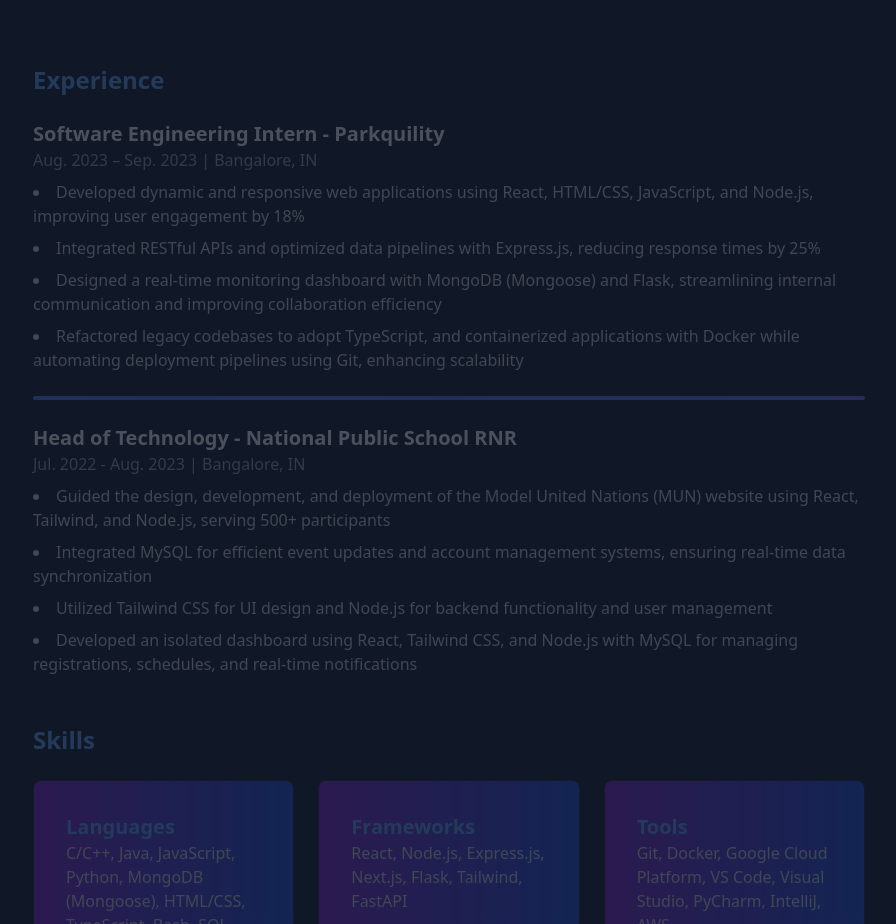
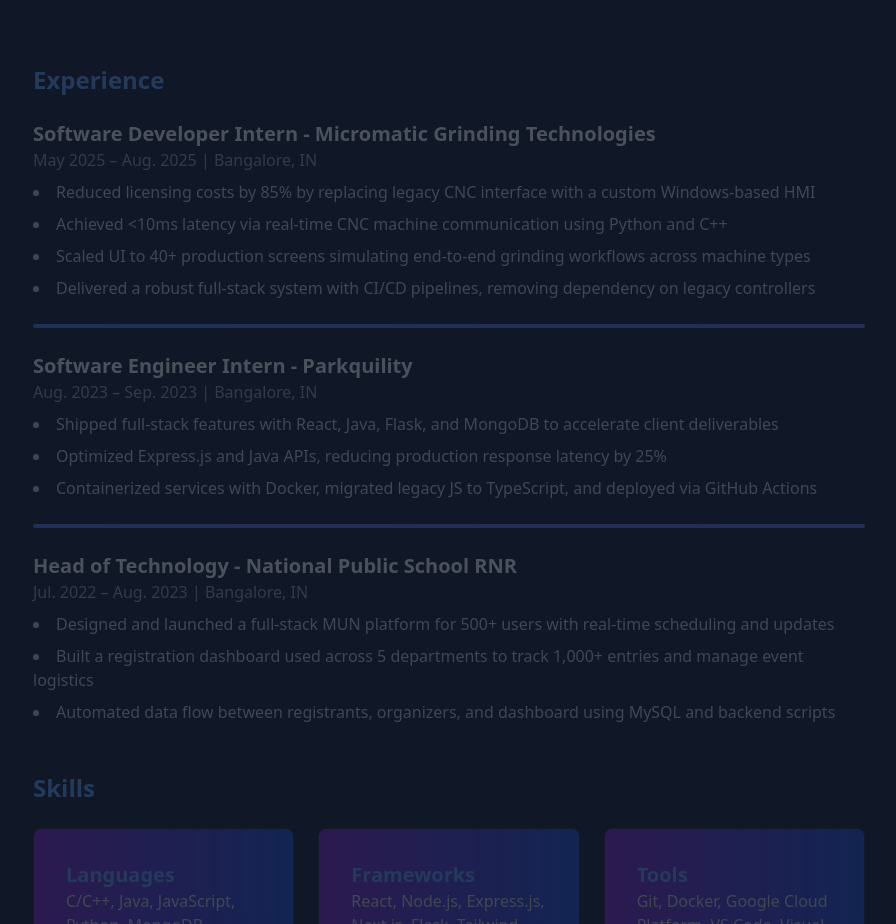
Before and after one commit to Yash-Aanand/yashaanand, a React (Vite) app: page / in a window 1280 px wide. Shown: the part 3000-3924 px from the top of the page, without its empty margins (191-1087 px from the left). Built offline with nearby package versions, Linux system fonts and the light colour scheme.

Commit message:
experience section

```diff
--- a/src/components/ResumeSection.tsx
+++ b/src/components/ResumeSection.tsx
@@ -29,7 +29,38 @@
             <div className="space-y-6">
               <div className="experience-item">
                 <h4 className="text-xl font-semibold text-white hover:text-blue-500 transition-colors cursor-pointer">
-                  Software Engineering Intern - Parkquility
+                  Software Developer Intern - Micromatic Grinding Technologies
+                </h4>
+                <p className="text-gray-400">
+                  May 2025 – Aug. 2025 | Bangalore, IN
+                </p>
+                <div className="text-gray-300 mt-2">
+                  <ul className="list-disc list-inside space-y-2">
+                    <li>
+                      Reduced licensing costs by 85% by replacing legacy CNC
+                      interface with a custom Windows-based HMI
+                    </li>
+                    <li>
+                      Achieved &lt;10ms latency via real-time CNC machine
+                      communication using Python and C++
+                    </li>
+                    <li>
+                      Scaled UI to 40+ production screens simulating end-to-end
+                      grinding workflows across machine types
+                    </li>
+                    <li>
+                      Delivered a robust full-stack system with CI/CD pipelines,
+                      removing dependency on legacy controllers
+                    </li>
+                  </ul>
+                </div>
+              </div>
+
+              <hr className="h-1 bg-gradient-to-r from-blue-500 to-purple-500 animate-gradient-rotation border-none rounded-full" />
+
+              <div className="experience-item">
+                <h4 className="text-xl font-semibold text-white hover:text-blue-500 transition-colors cursor-pointer">
+                  Software Engineer Intern - Parkquility
                 </h4>
                 <p className="text-gray-400">
                   Aug. 2023 – Sep. 2023 | Bangalore, IN
@@ -37,57 +68,43 @@
                 <div className="text-gray-300 mt-2">
                   <ul className="list-disc list-inside space-y-2">
                     <li>
-                      Developed dynamic and responsive web applications using
-                      React, HTML/CSS, JavaScript, and Node.js, improving user
-                      engagement by 18%
+                      Shipped full-stack features with React, Java, Flask, and
+                      MongoDB to accelerate client deliverables
                     </li>
                     <li>
-                      Integrated RESTful APIs and optimized data pipelines with
-                      Express.js, reducing response times by 25%
+                      Optimized Express.js and Java APIs, reducing production
+                      response latency by 25%
                     </li>
                     <li>
-                      Designed a real-time monitoring dashboard with MongoDB
-                      (Mongoose) and Flask, streamlining internal communication
-                      and improving collaboration efficiency
-                    </li>
-                    <li>
-                      Refactored legacy codebases to adopt TypeScript, and
-                      containerized applications with Docker while automating
-                      deployment pipelines using Git, enhancing scalability
+                      Containerized services with Docker, migrated legacy JS to
+                      TypeScript, and deployed via GitHub Actions
                     </li>
                   </ul>
                 </div>
               </div>
 
-              <hr className="h-1 bg-gradient-to-r from-blue-500 to-purple-500 animate-gradient-rotation border-none rounded-full"></hr>
+              <hr className="h-1 bg-gradient-to-r from-blue-500 to-purple-500 animate-gradient-rotation border-none rounded-full" />
 
               <div className="experience-item">
                 <h4 className="text-xl font-semibold text-white hover:text-blue-500 transition-colors cursor-pointer">
                   Head of Technology - National Public School RNR
                 </h4>
                 <p className="text-gray-400">
-                  Jul. 2022 - Aug. 2023 | Bangalore, IN
+                  Jul. 2022 – Aug. 2023 | Bangalore, IN
                 </p>
                 <div className="text-gray-300 mt-2">
                   <ul className="list-disc list-inside space-y-2">
                     <li>
-                      Guided the design, development, and deployment of the
-                      Model United Nations (MUN) website using React, Tailwind,
-                      and Node.js, serving 500+ participants
+                      Designed and launched a full-stack MUN platform for 500+
+                      users with real-time scheduling and updates
                     </li>
                     <li>
-                      Integrated MySQL for efficient event updates and account
-                      management systems, ensuring real-time data
-                      synchronization
+                      Built a registration dashboard used across 5 departments
+                      to track 1,000+ entries and manage event logistics
                     </li>
                     <li>
-                      Utilized Tailwind CSS for UI design and Node.js for
-                      backend functionality and user management
-                    </li>
-                    <li>
-                      Developed an isolated dashboard using React, Tailwind CSS,
-                      and Node.js with MySQL for managing registrations,
-                      schedules, and real-time notifications
+                      Automated data flow between registrants, organizers, and
+                      dashboard using MySQL and backend scripts
                     </li>
                   </ul>
                 </div>
```
